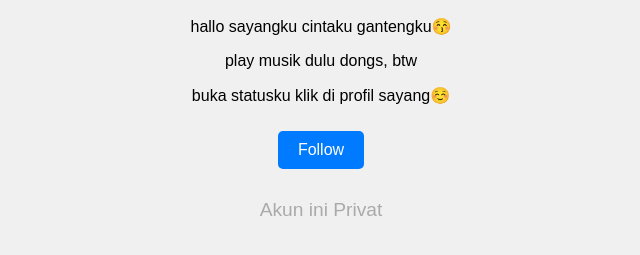
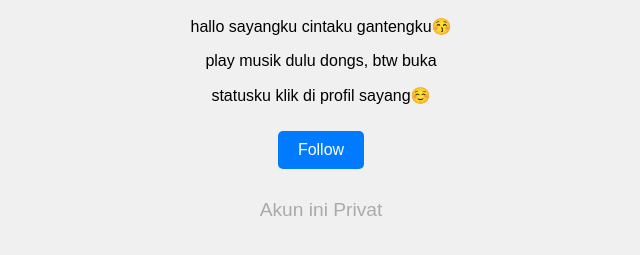
Before and after one commit to ervinadyas/sayang-vina, a plain HTML site: page index.html in a window 1280 px wide. Both pictures are taken after a click on the button "Login". Shown: the part 343-598 px from the top of the page, without its empty margins (319-959 px from the left). Drawn offline with Linux system fonts and the light colour scheme.

Commit message:
Add files via upload

```diff
--- a/index.html
+++ b/index.html
@@ -3,7 +3,7 @@
 <head>
   <meta charset="UTF-8">
   <meta name="viewport" content="width=device-width, initial-scale=1.0">
-  <title>Web Cinta</title>
+  <title>vina ga bisa bobo gabut jadi buat ini</title>
   <link rel="stylesheet" href="style.css">
 </head>
 <body>
@@ -36,8 +36,8 @@
       </div>
     </div>
     <p class="status">hallo sayangku cintaku gantengku😚</p>
-    <p class="status">play musik dulu dongs, btw</p>
-    <p class="status">buka statusku klik di profil sayang☺️</p>
+    <p class="status">play musik dulu dongs, btw buka</p>
+    <p class="status">statusku klik di profil sayang☺️</p>
     <!-- Link Instagram -->
     <div class="social-links">
         <a href="https://www.instagram.com/irhamrobit?igsh=YW5yNWtkNDU0eWY0" target="_blank" class="instagram-link">
```
